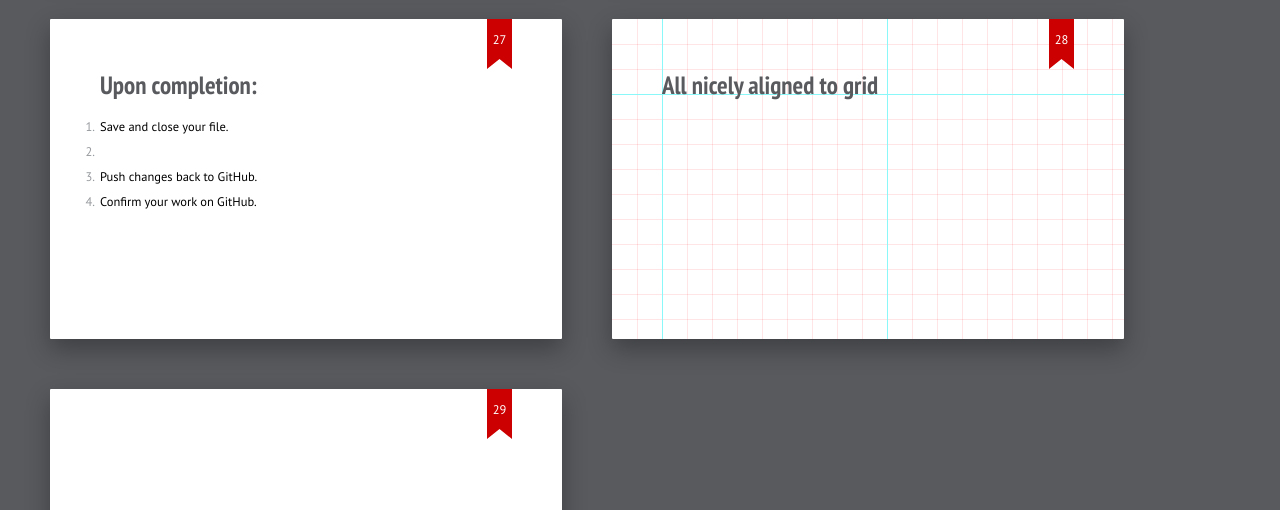
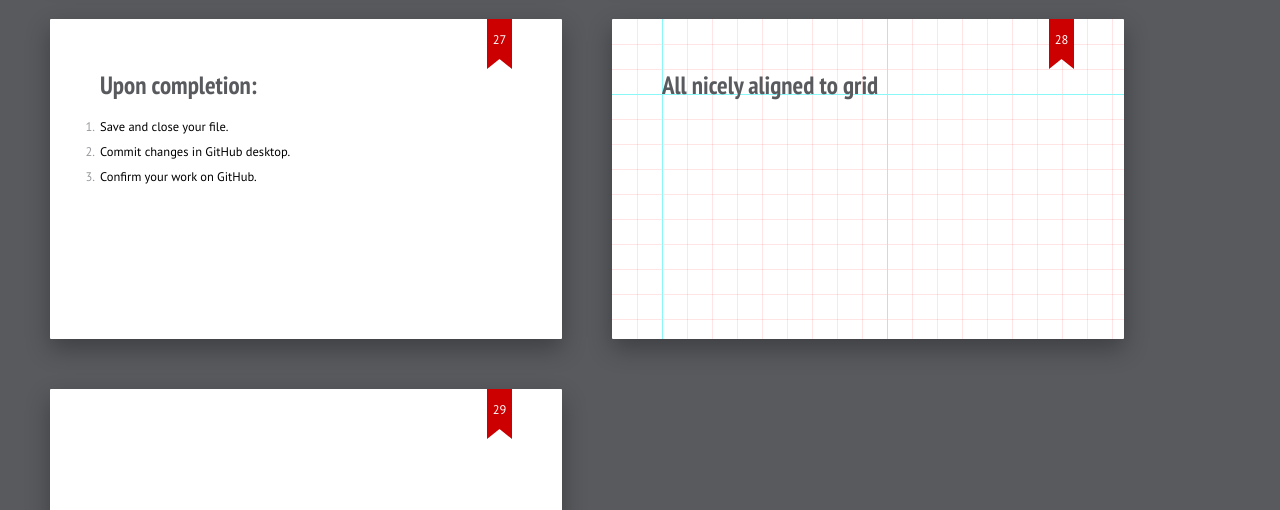
Before and after one commit to tmichellemoore/LessonPlanSample, a plain HTML site: page slides/index.html in a window 1280 px wide. Shown: the part 4965-5475 px from the top of the page. Drawn offline with Linux system fonts and the light colour scheme.

Commit message:
Testing changes in github and desktop

```diff
--- a/slides/index.html
+++ b/slides/index.html
@@ -302,8 +302,7 @@
 		<h2>Upon completion:</h2>
 		<ol>
 			<li>Save and close your file.</li>
-			<li class="next"></li>
-			<li class="next">Push changes back to GitHub.</li>
+			<li class="next">Commit changes in GitHub desktop.</li>
 			<li class="next">Confirm your work on GitHub.</li>
 		</ol>
 	</section>
```
